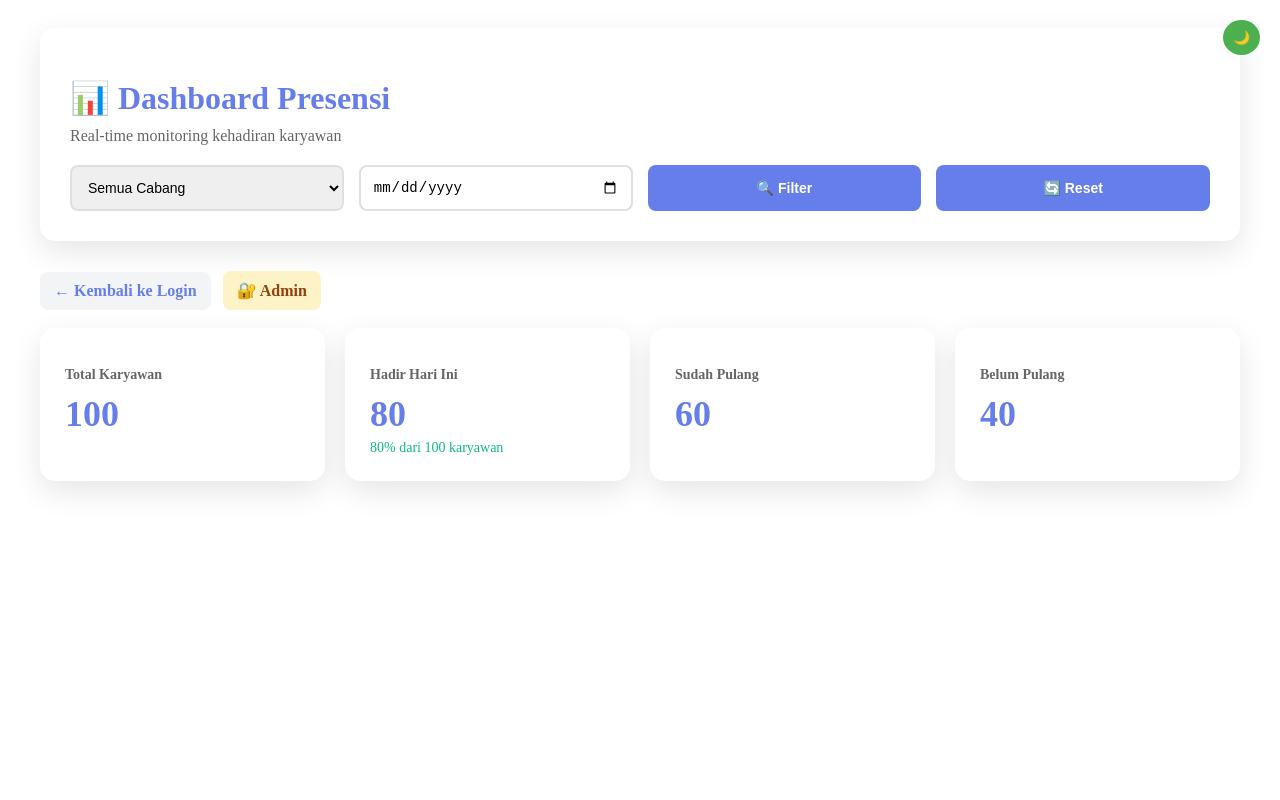
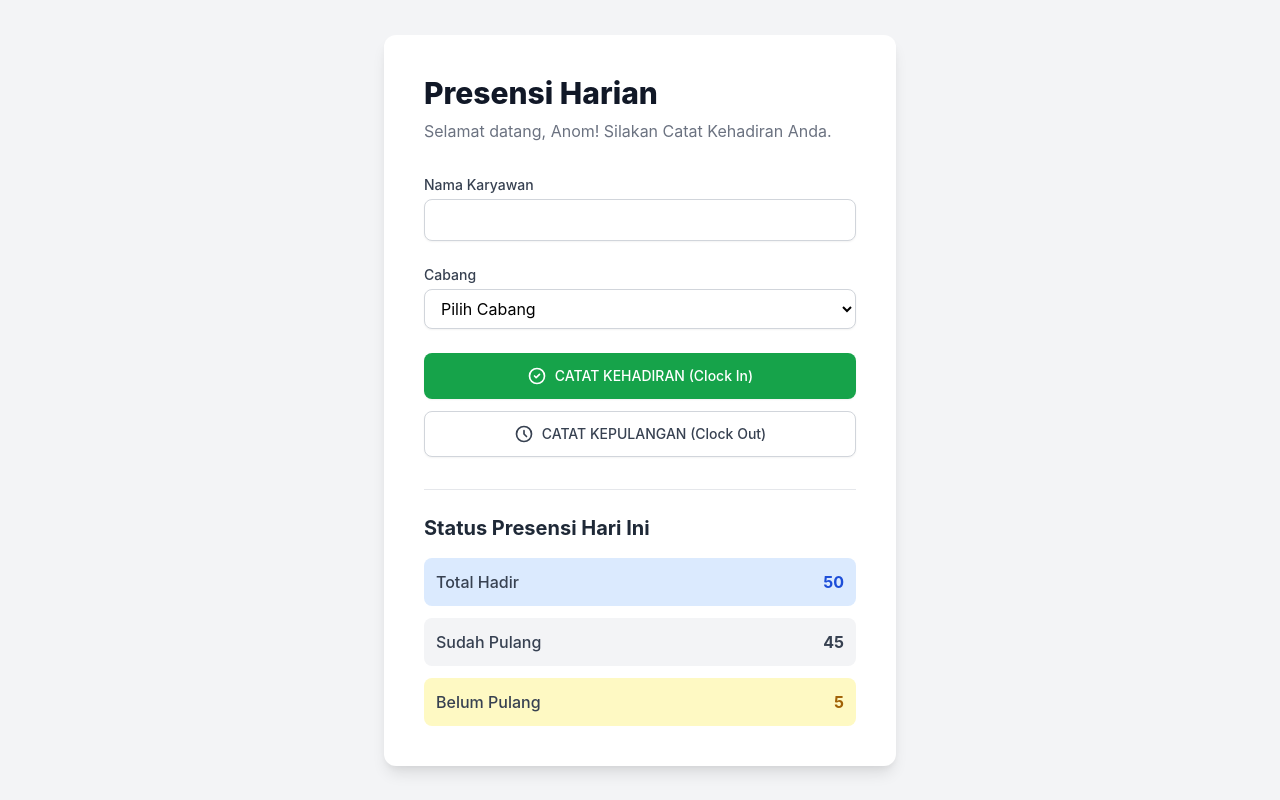
Before and after one commit to appnedar/presensi, a plain HTML site: page index.html in a window 1280 px wide. Drawn offline with nearby package versions, Linux system fonts and the light colour scheme.

Commit message:
Update index.html

```diff
--- a/index.html
+++ b/index.html
@@ -3,199 +3,266 @@
 <head>
     <meta charset="UTF-8">
     <meta name="viewport" content="width=device-width, initial-scale=1.0">
-    <title>Dashboard Presensi</title>
-    <style><!DOCTYPE html>
-<html lang="id">
-<head>
-    <meta charset="UTF-8">
-    <meta name="viewport" content="width=device-width, initial-scale=1.0">
-    <title>Dashboard Presensi</title>
+    <title>Presensi Harian (GitHub Pages)</title>
+    <!-- Memuat Tailwind CSS untuk styling modern -->
+    <script src="https://cdn.tailwindcss.com"></script>
+    <!-- Konfigurasi Font Inter -->
     <style>
-        /* CSS untuk tema dan tampilan */
         body {
-            font-family: Arial, sans-serif;
-            background: #f7f7f7;
-            color: #333;
-            padding: 20px;
+            font-family: 'Inter', sans-serif;
+            background-color: #f3f4f6; /* Warna latar belakang abu-abu terang */
         }
-        .container {
-            max-width: 1200px;
-            margin: 0 auto;
-            padding: 20px;
+        .container-card {
+            box-shadow: 0 10px 15px -3px rgba(0, 0, 0, 0.1), 0 4px 6px -2px rgba(0, 0, 0, 0.05);
         }
-        .theme-toggle {
-            position: fixed;
-            top: 20px;
-            right: 20px;
-            background-color: #4CAF50;
-            color: white;
-            border: none;
-            border-radius: 50%;
-            padding: 10px;
-            cursor: pointer;
-        }
-        .header {
-            background: white;
-            padding: 30px;
-            border-radius: 15px;
-            box-shadow: 0 10px 30px rgba(0,0,0,0.1);
-            margin-bottom: 30px;
-        }
-        .header h1 { color: #667eea; margin-bottom: 10px; }
-        .filters {
-            display: grid;
-            grid-template-columns: repeat(auto-fit, minmax(200px, 1fr));
-            gap: 15px;
-            margin-top: 20px;
-        }
-        .filters select, .filters input, .filters button {
-            padding: 12px;
-            border: 2px solid #e0e0e0;
-            border-radius: 8px;
-            font-size: 14px;
-        }
-        .filters button {
-            background: #667eea;
-            color: white;
-            border: none;
-            cursor: pointer;
-            font-weight: 600;
-            transition: 0.3s;
-        }
-        .filters button:hover { background: #5568d3; }
-        .stats {
-            display: grid;
-            grid-template-columns: repeat(auto-fit, minmax(250px, 1fr));
-            gap: 20px;
-            margin-bottom: 30px;
-        }
-        .stat-card {
-            background: white;
-            padding: 25px;
-            border-radius: 15px;
-            box-shadow: 0 10px 30px rgba(0,0,0,0.1);
-        }
-        .stat-card h3 { color: #666; font-size: 14px; margin-bottom: 10px; }
-        .stat-card .number { font-size: 36px; font-weight: bold; color: #667eea; }
-        .stat-card .percentage { color: #10b981; font-size: 14px; margin-top: 5px; }
     </style>
 </head>
-<body>
-    <div class="container">
-        <button class="theme-toggle" id="themeToggle">🌙</button>
-        <div class="header">
-            <h1>📊 Dashboard Presensi</h1>
-            <p style="color: #666; margin-top: 5px;">Real-time monitoring kehadiran karyawan</p>
+<body class="p-4 md:p-8 min-h-screen flex items-center justify-center">
 
-            <div class="filters">
-                <select id="filterCabang">
-                    <option value="">Semua Cabang</option>
+    <!-- Kontainer Utama Aplikasi -->
+    <div class="container-card bg-white p-6 md:p-10 rounded-xl w-full max-w-lg">
+        <h1 class="text-3xl font-extrabold text-gray-900 mb-2">Presensi Harian</h1>
+        <p class="text-gray-500 mb-8">Selamat datang, Anom! Silakan Catat Kehadiran Anda.</p>
+
+        <!-- Form Presensi -->
+        <form id="attendanceForm" class="space-y-6">
+            <div>
+                <label for="nama" class="block text-sm font-medium text-gray-700 mb-1">Nama Karyawan</label>
+                <input type="text" id="nama" required
+                       class="mt-1 block w-full px-3 py-2 border border-gray-300 rounded-lg shadow-sm focus:outline-none focus:ring-blue-500 focus:border-blue-500 transition duration-150 ease-in-out">
+            </div>
+
+            <div>
+                <label for="cabang" class="block text-sm font-medium text-gray-700 mb-1">Cabang</label>
+                <select id="cabang" required
+                        class="mt-1 block w-full px-3 py-2 border border-gray-300 bg-white rounded-lg shadow-sm focus:outline-none focus:ring-blue-500 focus:border-blue-500 transition duration-150 ease-in-out">
+                    <option value="" disabled selected>Pilih Cabang</option>
+                    <option value="Jakarta">Jakarta</option>
+                    <option value="Surabaya">Surabaya</option>
+                    <option value="Bandung">Bandung</option>
+                    <option value="Medan">Medan</option>
                 </select>
-                <input type="date" id="filterTanggal" />
-                <button onclick="debounceLoadDashboard()">🔍 Filter</button>
-                <button onclick="resetFilter()">🔄 Reset</button>
+            </div>
+
+            <!-- Tombol Aksi -->
+            <div class="flex flex-col space-y-3">
+                <button type="button" onclick="handleAttendance('hadir')"
+                        id="btnHadir"
+                        class="w-full flex justify-center py-3 px-4 border border-transparent rounded-lg shadow-sm text-sm font-medium text-white bg-green-600 hover:bg-green-700 focus:outline-none focus:ring-2 focus:ring-offset-2 focus:ring-green-500 transition duration-150 ease-in-out">
+                    <svg class="w-5 h-5 mr-2" fill="none" stroke="currentColor" viewBox="0 0 24 24" xmlns="http://www.w3.org/2000/svg"><path stroke-linecap="round" stroke-linejoin="round" stroke-width="2" d="M9 12l2 2 4-4m6 2a9 9 0 11-18 0 9 9 0 0118 0z"></path></svg>
+                    CATAT KEHADIRAN (Clock In)
+                </button>
+
+                <button type="button" onclick="handleAttendance('pulang')"
+                        id="btnPulang"
+                        class="w-full flex justify-center py-3 px-4 border border-gray-300 rounded-lg shadow-sm text-sm font-medium text-gray-700 bg-white hover:bg-gray-50 focus:outline-none focus:ring-2 focus:ring-offset-2 focus:ring-blue-500 transition duration-150 ease-in-out">
+                    <svg class="w-5 h-5 mr-2" fill="none" stroke="currentColor" viewBox="0 0 24 24" xmlns="http://www.w3.org/2000/svg"><path stroke-linecap="round" stroke-linejoin="round" stroke-width="2" d="M12 8v4l3 3m6-3a9 9 0 11-18 0 9 9 0 0118 0z"></path></svg>
+                    CATAT KEPULANGAN (Clock Out)
+                </button>
+            </div>
+        </form>
+
+        <!-- Kotak Pesan Status/Error -->
+        <div id="messageBox" class="mt-6 p-4 rounded-lg hidden" role="alert">
+            <p id="messageText" class="text-sm font-medium"></p>
+        </div>
+
+        <!-- Dashboard Sederhana (Hanya tampilan status hari ini) -->
+        <div class="mt-8 pt-6 border-t border-gray-200">
+            <h2 class="text-xl font-bold text-gray-800 mb-4">Status Presensi Hari Ini</h2>
+            <div id="statusDashboard" class="space-y-3">
+                <!-- Data status akan dimuat di sini -->
+                <p class="text-gray-500">Memuat data...</p>
             </div>
         </div>
 
-        <!-- Top Actions: Back to Login & Admin Panel -->
-        <div style="display:flex; gap:12px; align-items:center; margin: 18px 0;">
-            <a href="/" style="display:inline-block; padding:10px 14px; background:#f3f4f6; color:#667eea; text-decoration:none; border-radius:8px; font-weight:600;">← Kembali ke Login</a>
-            <a href="/admin-panel" style="display:inline-block; padding:10px 14px; background:#fef3c7; color:#92400e; text-decoration:none; border-radius:8px; font-weight:700;">🔐 Admin</a>
-        </div>
-
-        <!-- Stats Cards -->
-        <div class="stats">
-            <div class="stat-card">
-                <h3>Total Karyawan</h3>
-                <div class="number" id="totalKaryawan">0</div>
-            </div>
-            <div class="stat-card">
-                <h3>Hadir Hari Ini</h3>
-                <div class="number" id="hadirHariIni">0</div>
-                <div class="percentage" id="persentaseHadir">0%</div>
-            </div>
-            <div class="stat-card">
-                <h3>Sudah Pulang</h3>
-                <div class="number" id="sudahPulang">0</div>
-            </div>
-            <div class="stat-card">
-                <h3>Belum Pulang</h3>
-                <div class="number" id="belumPulang">0</div>
-            </div>
-        </div>
-
-        <div id="loadingMessage" style="text-align:center; display:none;">Loading...</div>
-
     </div>
 
+    <!-- Script JavaScript untuk Logika Aplikasi -->
     <script>
-        // Example of JavaScript logic for Dashboard
-        const themeToggleBtn = document.getElementById('themeToggle');
-        initTheme();
+        // ====================================================================
+        // KONFIGURASI API (GANTI INI DENGAN URL GOOGLE APPS SCRIPT ANDA)
+        // ====================================================================
+        const GOOGLE_SHEETS_WEB_APP_URL = "https://script.google.com/macros/s/YOUR_DEPLOYED_WEB_APP_ID/exec";
+        // Contoh URL yang benar: "https://script.google.com/macros/s/AKfycbwQ4eR6sO1eX1J2Y3Z4A5B6C7D8E9F0G1H2I3J4K5L6M7N8O9P0Q1R2S3T4U5V6W7X8Y9Z0/exec"
 
-        // Function to toggle theme
-        function toggleTheme() {
-            const current = document.documentElement.getAttribute('data-theme') || 'light';
-            const next = current === 'dark' ? 'light' : 'dark';
-            document.documentElement.setAttribute('data-theme', next);
-            localStorage.setItem('theme', next);
-            updateThemeIcon(next);
+        // ====================================================================
+        // UTILITY FUNCTIONS
+        // ====================================================================
+
+        /**
+         * Menampilkan pesan ke pengguna (sukses/gagal)
+         * @param {string} message - Pesan yang akan ditampilkan
+         * @param {string} type - 'success' atau 'error'
+         */
+        function showMessage(message, type) {
+            const messageBox = document.getElementById('messageBox');
+            const messageText = document.getElementById('messageText');
+
+            messageText.textContent = message;
+            messageBox.classList.remove('hidden', 'bg-red-100', 'text-red-800', 'bg-green-100', 'text-green-800');
+
+            if (type === 'success') {
+                messageBox.classList.add('bg-green-100', 'text-green-800');
+            } else if (type === 'error') {
+                messageBox.classList.add('bg-red-100', 'text-red-800');
+            }
+            messageBox.classList.remove('hidden');
+
+            // Sembunyikan pesan setelah 5 detik
+            setTimeout(() => {
+                messageBox.classList.add('hidden');
+            }, 5000);
         }
 
-        // Update icon for theme
-        function updateThemeIcon(theme) {
-            if (themeToggleBtn) {
-                themeToggleBtn.textContent = theme === 'dark' ? '☀️' : '🌙';
-                themeToggleBtn.title = theme === 'dark' ? 'Switch to Light Mode' : 'Switch to Dark Mode';
+        /**
+         * Mengirim data ke Google Sheets melalui Apps Script
+         * @param {string} action - 'hadir' atau 'pulang'
+         * @param {Object} data - Data presensi
+         */
+        async function sendToGoogleSheets(action, data) {
+            const finalData = {
+                action: action,
+                nama: data.nama,
+                cabang: data.cabang,
+                timestamp: new Date().toISOString()
+            };
+
+            // Menggunakan Fetch API untuk mengirim data
+            try {
+                // Tampilkan indikator loading
+                document.getElementById('btnHadir').disabled = true;
+                document.getElementById('btnPulang').disabled = true;
+
+                const url = new URL(GOOGLE_SHEETS_WEB_APP_URL);
+
+                // Tambahkan parameter ke URL (ini menggunakan GET, yang umum untuk Apps Script sederhana)
+                // Jika Apps Script Anda menggunakan POST, Anda harus mengubah method di fetch.
+                Object.keys(finalData).forEach(key => url.searchParams.append(key, finalData[key]));
+
+                const response = await fetch(url.toString(), {
+                    method: 'GET' // Ganti ke 'POST' jika Apps Script Anda dikonfigurasi untuk POST
+                });
+
+                if (!response.ok) {
+                    throw new Error(`Permintaan gagal dengan status ${response.status}`);
+                }
+
+                const result = await response.json();
+
+                if (result.status === 'success') {
+                    showMessage(`Presensi ${action.toUpperCase()} berhasil dicatat.`, 'success');
+                } else {
+                    throw new Error(result.message || 'Gagal mencatat presensi.');
+                }
+
+            } catch (error) {
+                console.error('Error saat mengirim data:', error);
+                showMessage(`Gagal: ${error.message}. Pastikan URL Apps Script sudah benar.`, 'error');
+            } finally {
+                // Sembunyikan indikator loading
+                document.getElementById('btnHadir').disabled = false;
+                document.getElementById('btnPulang').disabled = false;
             }
         }
 
-        // Initialize theme
-        function initTheme() {
-            const savedTheme = localStorage.getItem('theme') || 'light';
-            document.documentElement.setAttribute('data-theme', savedTheme);
-            updateThemeIcon(savedTheme);
+        // ====================================================================
+        // MAIN HANDLERS
+        // ====================================================================
+
+        /**
+         * Menangani tombol Hadir atau Pulang
+         * @param {string} type - 'hadir' atau 'pulang'
+         */
+        async function handleAttendance(type) {
+            const namaInput = document.getElementById('nama');
+            const cabangInput = document.getElementById('cabang');
+
+            const nama = namaInput.value.trim();
+            const cabang = cabangInput.value;
+
+            if (!nama || !cabang) {
+                showMessage('Nama dan Cabang harus diisi!', 'error');
+                return;
+            }
+
+            const data = { nama, cabang };
+
+            // Panggil fungsi untuk mengirim ke Google Sheets
+            await sendToGoogleSheets(type, data);
+
+            // Simpan nama dan cabang ke localStorage agar tidak perlu input lagi
+            localStorage.setItem('presensi_nama', nama);
+            localStorage.setItem('presensi_cabang', cabang);
         }
 
-        // Simulate loading attendance stats
-        function updateAttendanceStats() {
-            document.getElementById('totalKaryawan').textContent = 100; // Dynamic value
-            document.getElementById('hadirHariIni').textContent = 80;  // Dynamic value
-            document.getElementById('sudahPulang').textContent = 60;   // Dynamic value
-            document.getElementById('belumPulang').textContent = 40;   // Dynamic value
-            const totalKaryawan = 100;  // Total employees
-            const hadir = 80;          // Total present
-            const persentase = Math.round((hadir / totalKaryawan) * 100);
-            document.getElementById('persentaseHadir').textContent = `${persentase}% dari ${totalKaryawan} karyawan`;
+        /**
+         * Memuat data status hari ini (menggunakan mock data karena tidak ada API real-time)
+         * Anda harus menyesuaikan ini jika Apps Script Anda memiliki endpoint status.
+         */
+        function loadStatusDashboard() {
+            const dashboard = document.getElementById('statusDashboard');
+
+            // --- MOCK DATA SIMULASI ---
+            const mockData = {
+                total_hadir: 50,
+                sudah_pulang: 45,
+                belum_pulang: 5
+            };
+            // --- AKHIR MOCK DATA ---
+
+            // Jika Anda memiliki API Apps Script untuk status:
+            /*
+            fetch(`${GOOGLE_SHEETS_WEB_APP_URL}?action=reportToday`)
+                .then(res => res.json())
+                .then(mockData => {
+                    // Logika tampilan di sini
+                })
+                .catch(err => {
+                    dashboard.innerHTML = '<p class="text-red-500 text-sm">Gagal memuat status: API tidak tersedia.</p>';
+                });
+            */
+
+            const { total_hadir, sudah_pulang, belum_pulang } = mockData;
+
+            dashboard.innerHTML = `
+                <div class="flex justify-between p-3 bg-blue-100 rounded-lg">
+                    <span class="text-gray-700 font-medium">Total Hadir</span>
+                    <span class="text-blue-700 font-bold">${total_hadir}</span>
+                </div>
+                <div class="flex justify-between p-3 bg-gray-100 rounded-lg">
+                    <span class="text-gray-700 font-medium">Sudah Pulang</span>
+                    <span class="text-gray-700 font-bold">${sudah_pulang}</span>
+                </div>
+                <div class="flex justify-between p-3 bg-yellow-100 rounded-lg">
+                    <span class="text-gray-700 font-medium">Belum Pulang</span>
+                    <span class="text-yellow-700 font-bold">${belum_pulang}</span>
+                </div>
+            `;
         }
 
-        // Simulate loading data from API (here it's mocked)
-        function loadDashboard() {
-            document.getElementById('loadingMessage').style.display = 'block'; // Show loading message
-            setTimeout(() => {
-                updateAttendanceStats();
-                document.getElementById('loadingMessage').style.display = 'none'; // Hide loading message
-            }, 2000); // Simulate network delay
+        /**
+         * Inisialisasi aplikasi saat dimuat
+         */
+        function initApp() {
+            // Isi form dari localStorage
+            const savedNama = localStorage.getItem('presensi_nama');
+            const savedCabang = localStorage.getItem('presensi_cabang');
+
+            if (savedNama) {
+                document.getElementById('nama').value = savedNama;
+            }
+            if (savedCabang) {
+                document.getElementById('cabang').value = savedCabang;
+            }
+
+            // Muat status dashboard
+            loadStatusDashboard();
         }
 
-        // Call loadDashboard on page load
-        window.onload = loadDashboard;
+        // Jalankan inisialisasi setelah DOM siap
+        window.onload = initApp;
 
-        // Debounce function for filtering dashboard
-        let debounceFilterTimer = null;
-        function debounceLoadDashboard() {
-            if (debounceFilterTimer) clearTimeout(debounceFilterTimer);
-            debounceFilterTimer = setTimeout(function() {
-                loadDashboard();
-            }, 500);
-        }
-
-        // Function to reset filter
-        function resetFilter() {
-            document.getElementById('filterCabang').value = '';
-            document.getElementById('filterTanggal').value = '';
-            loadDashboard();
-        }
     </script>
 </body>
 </html>
```
